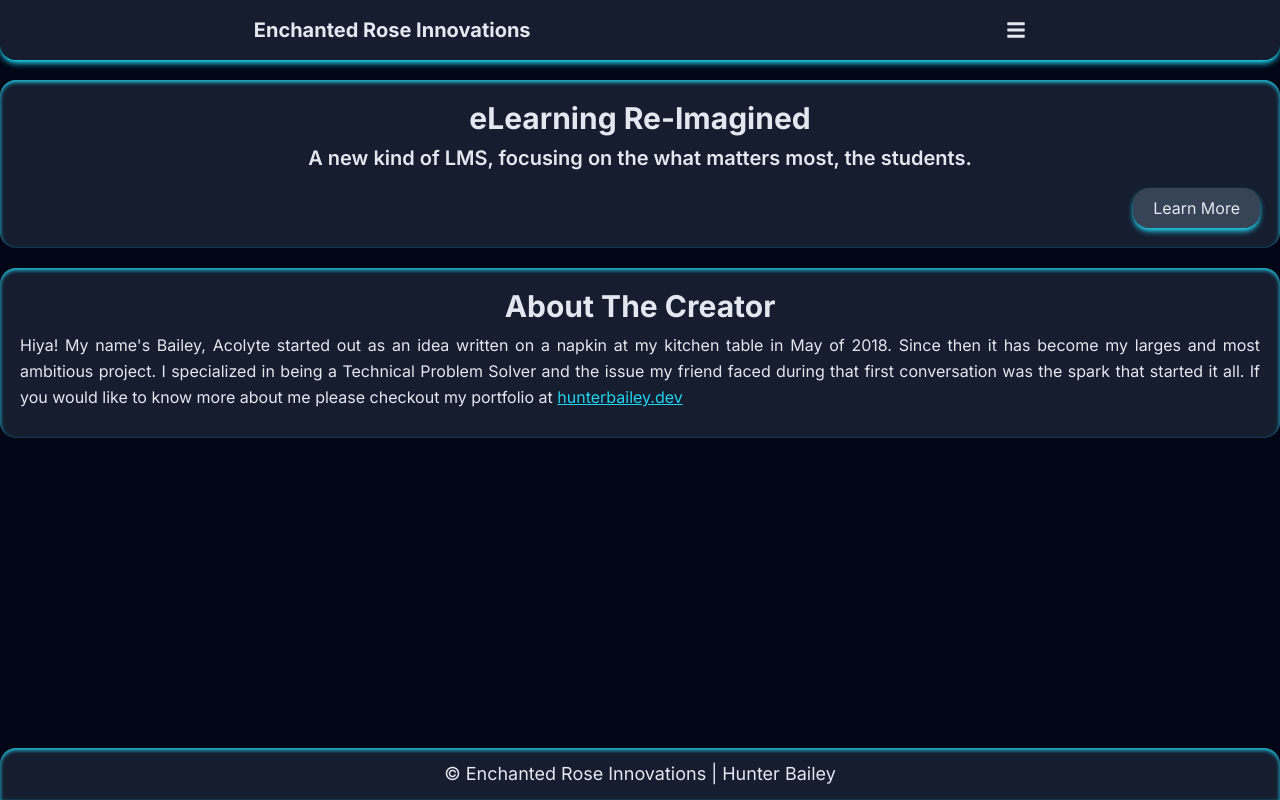
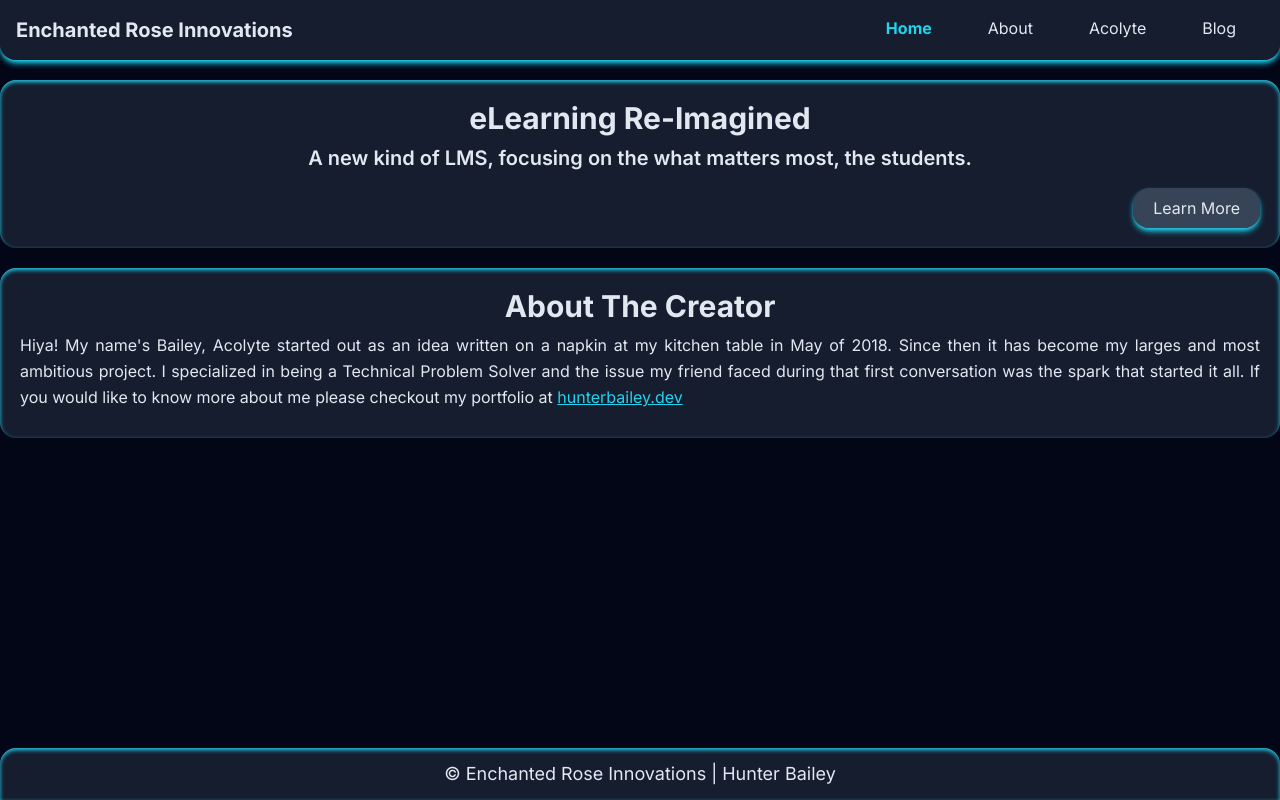
Before and after one commit to HunterCarrollBailey/enchanted-rose-innovtions, a Next.js app: page / in a window 1280 px wide. Built offline with nearby package versions, Linux system fonts and the light colour scheme.

Commit message:
Active & hover styling done & desktop view done.

```diff
--- a/app/components/header/NavBarLink.tsx
+++ b/app/components/header/NavBarLink.tsx
@@ -1,15 +1,29 @@
+"use client";
 import BassComponentProps from "@/app/components/BaseComponent";
 import Link from "next/link";
+import { usePathname } from "next/navigation";
+
 interface NavBarLinkProps extends BassComponentProps {
-    href: string;
-    text: string;
-    toggle?: () => void;
+  href: string;
+  text: string;
+  toggle?: () => void;
 }
+
 const NavBarLink = (props: NavBarLinkProps) => {
-    return (
-        <li className="m-2 py-2 px-5 rounded-2xl hover:bg-slate-700">
-            <Link href={props.href} onClick={props.toggle}>{props.text}</Link>
-        </li>
-    )
-}
+  const pathname = usePathname();
+  return (
+    <li className="group m-2 flex flex-col rounded-2xl px-5 py-2 hover:bg-slate-700 md:hover:bg-transparent">
+      <Link
+        href={props.href}
+        onClick={props.toggle}
+        className={`${pathname == props.href ? "font-bold text-cyan-400" : ""}`}
+      >
+        {props.text}
+      </Link>
+      <div
+        className={`h-1 w-0 rounded-full bg-cyan-400 transition-all duration-700 ease-in-out group-hover:w-full`}
+      ></div>
+    </li>
+  );
+};
 export default NavBarLink;
--- a/app/components/header/Navbar.tsx
+++ b/app/components/header/Navbar.tsx
@@ -13,14 +13,18 @@ const Navbar = (props: NavBarProps) => {
   const toggleNav = () => setNavOpen(!navOpen);
   return (
     <nav
-      className={`sticky top-0 w-full rounded-b-2xl bg-slate-800/70 p-4 text-slate-200 shadow-md shadow-cyan-400 backdrop-blur`}
+      className={`sticky top-0 flex w-full flex-col rounded-b-2xl bg-slate-800/70 p-4 text-slate-200 shadow-md shadow-cyan-400 backdrop-blur md:flex-row md:py-0`}
     >
       <div className="flex items-center justify-around">
         <h1 className="text-xl font-bold text-slate-200">{props.brand}</h1>
-        <FaBars className="text-xl" role="button" onClick={toggleNav} />
+        <FaBars
+          className="text-xl md:invisible"
+          role="button"
+          onClick={toggleNav}
+        />
       </div>
       <ul
-        className={`flex w-full flex-col justify-start overflow-hidden transition-all duration-700 ease-in ${navOpen ? "max-h-screen opacity-100" : "max-h-0 opacity-0"}`}
+        className={`flex w-full flex-col justify-start overflow-hidden transition-all duration-700 ease-in md:ml-auto md:w-auto md:flex-row ${navOpen ? "max-h-screen opacity-100 md:max-h-fit md:opacity-100" : "max-h-0 opacity-0 md:max-h-fit md:opacity-100"}`}
       >
         <NavBarLink href={"/"} text={"Home"} toggle={toggleNav} />
         <NavBarLink href={"/about"} text={"About"} toggle={toggleNav} />
```
